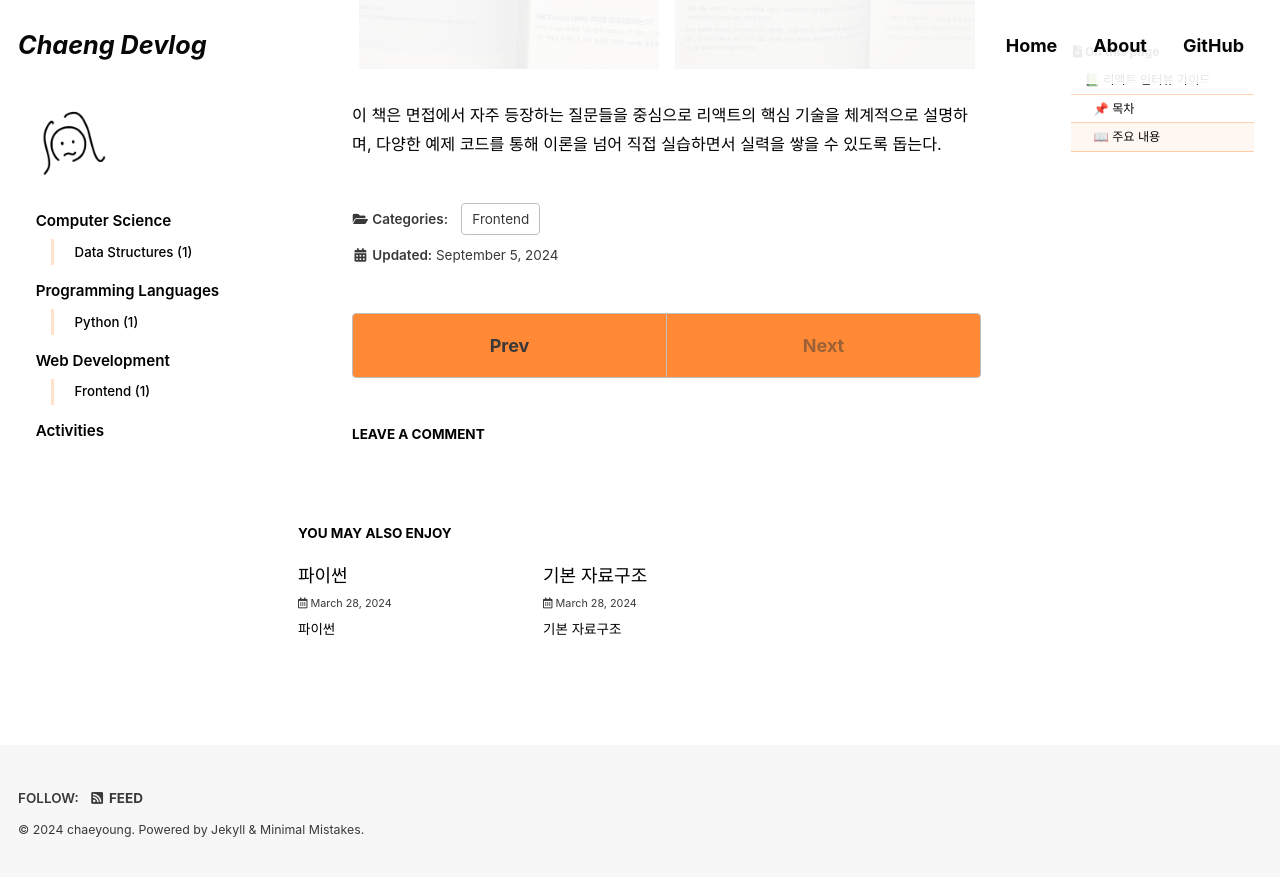
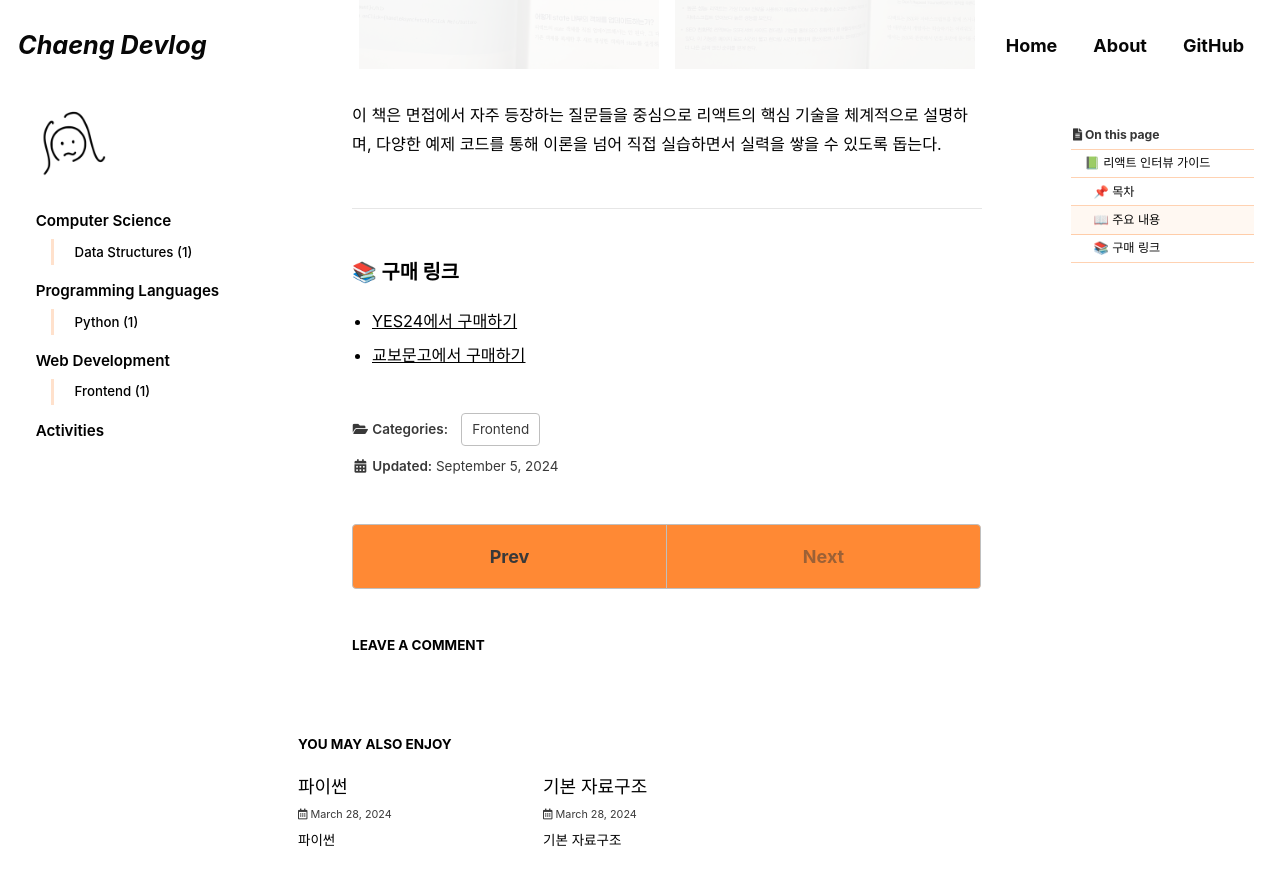
Before and after one commit to cchaeyoung/cchaeyoung.github.io, a Jekyll site: the page built from _posts/2024-09-06-react-interview-guide.md, in a window 1280 px wide and 900 px high, scrolled down 2032 px. Shown: the top 886 px of the window. Built offline with Jekyll 4.4.1, drawn with Linux system fonts in a browser that asks for light colours; cached includes are drawn as plain includes; some web fonts are replaced; comment, search, counter and statistics services are not loaded.

Commit message:
feat: add purchase links

```diff
--- a/_posts/2024-09-06-react-interview-guide.md
+++ b/_posts/2024-09-06-react-interview-guide.md
@@ -61,3 +61,9 @@ last_modified_at: 2024-09-05
 </div>
 
 이 책은 면접에서 자주 등장하는 질문들을 중심으로 리액트의 핵심 기술을 체계적으로 설명하며, 다양한 예제 코드를 통해 이론을 넘어 직접 실습하면서 실력을 쌓을 수 있도록 돕는다.
+
+---
+### 📚 구매 링크
+
+- [YES24에서 구매하기](https://www.yes24.com/Product/Goods/130271536)
+- [교보문고에서 구매하기](https://product.kyobobook.co.kr/detail/S000214006794)
```
